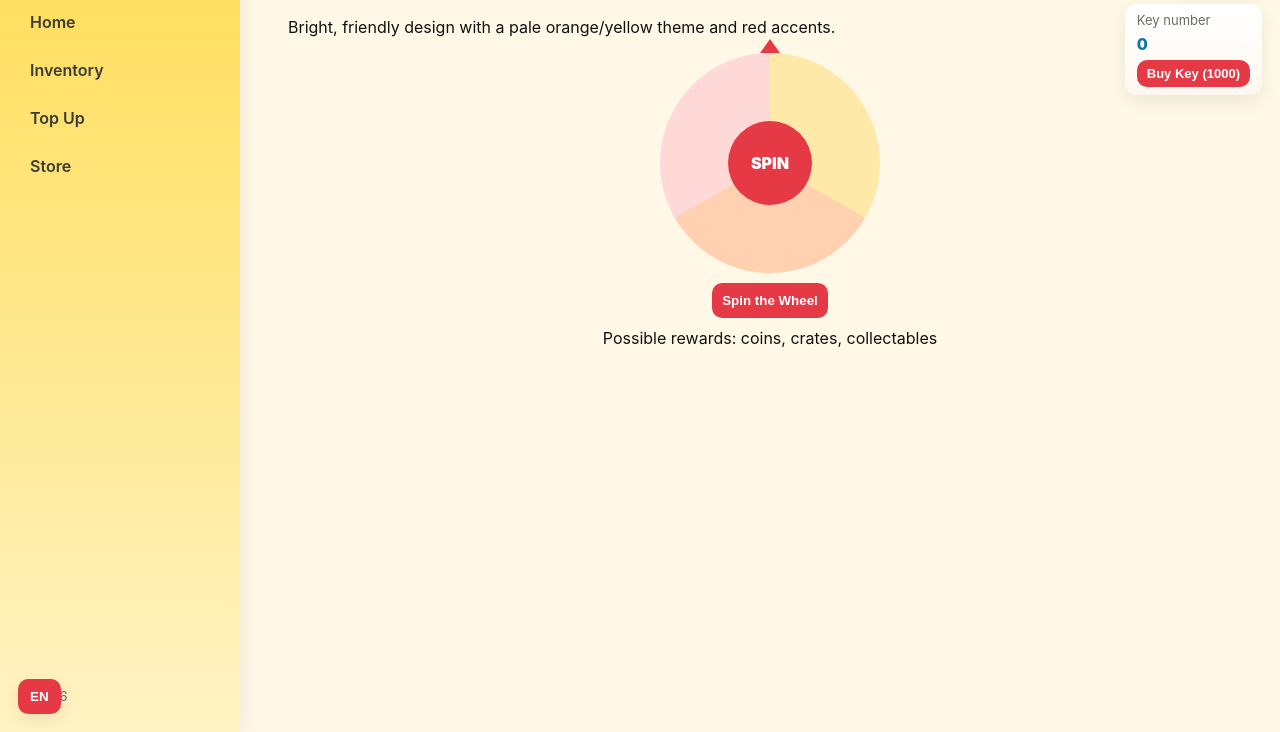
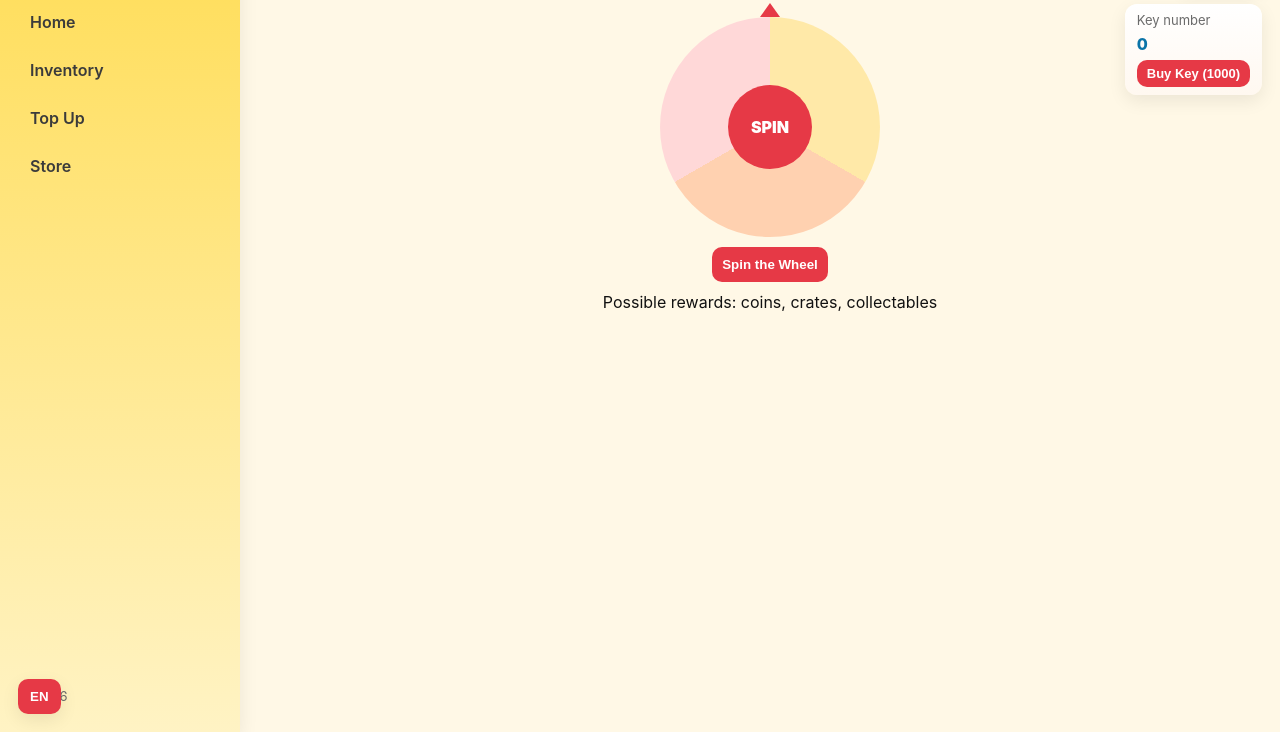
Before and after one commit to Giani-01/itroweek, a plain HTML site: page home.html in a window 1280 px wide. Shown: the part 68-800 px from the top of the page. Drawn offline with Linux system fonts and the light colour scheme.

Commit message:
Update home.html

```diff
--- a/home.html
+++ b/home.html
@@ -36,7 +36,6 @@
   <main class="content">
     <section id="home" class="page active">
       <h1 data-i18n="welcome.title">Welcome</h1>
-      <p data-i18n="welcome.desc">Bright, friendly design with a pale orange/yellow theme and red accents.</p>
 
       <div class="wheel-wrap">
         <div id="wheel" class="wheel">
```
